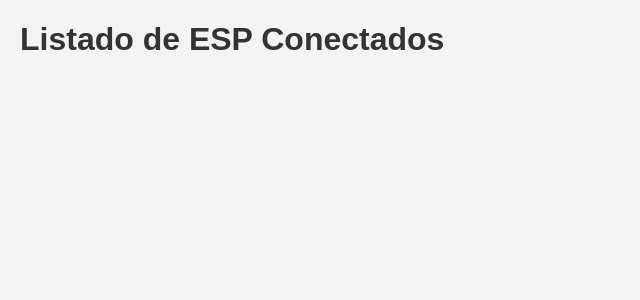
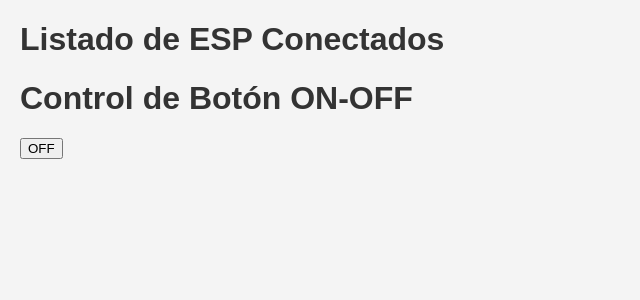
Before and after one commit to ivogabriel19/Smart_House, a Flask app: page / in a window 1280 px wide. Shown: the top 300 px of the page, without its empty margins (0-640 px from the left). Run offline with Flask 3, Linux system fonts and the light colour scheme; data that the repository does not hold is empty.

Commit message:
control de estado de un boton entre el front y el back

```diff
--- a/server/server.py
+++ b/server/server.py
@@ -5,6 +5,9 @@ app = Flask(__name__)
 
 # Diccionario para almacenar la IP y el estado de los ESP32 registrados
 esp32_devices = {}
+
+# Variable global para almacenar el estado del botón
+button_state = "OFF"
 
 @app.route('/')
 def index():
@@ -44,5 +47,13 @@ def send_command(device_id):
     else:
         return jsonify({"status": "error", "message": "Dispositivo no encontrado"}), 404
 
+@app.route('/update_button', methods=['POST'])
+def update_button():
+    global button_state
+    data = request.json  # Obtener los datos enviados desde el frontend
+    button_state = data.get('state', 'OFF')  # Obtener el estado del botón
+    print(f"Estado del botón recibido: {button_state}")
+    return jsonify({"message": "Estado del botón actualizado", "state": button_state})
+
 if __name__ == '__main__':
     app.run(host='0.0.0.0', port=5000)
--- a/server/static/script.js
+++ b/server/static/script.js
@@ -1,3 +1,5 @@
+let buttonState = "OFF";
+
 function fetchESPList() {
     fetch('/api/esp/list')
         .then(response => response.json())
@@ -25,5 +27,27 @@ function fetchESPList() {
         });
 }
 
+function toggleButtonState() {
+    // Cambia el estado del botón
+    buttonState = buttonState === "OFF" ? "ON" : "OFF";
+    document.getElementById('toggleButton').innerText = buttonState;
+
+    // Envía el estado del botón al servidor Flask
+    fetch('/update_button', {
+        method: 'POST',
+        headers: {
+            'Content-Type': 'application/json',
+        },
+        body: JSON.stringify({ state: buttonState }),
+    })
+    .then(response => response.json())
+    .then(data => {
+        console.log('Respuesta del servidor:', data);
+    })
+    .catch((error) => {
+        console.error('Error:', error);
+    });
+}
+
 // Llamar a la función para obtener la lista de ESP al cargar la página
 window.onload = fetchESPList;
--- a/server/templates/index.html
+++ b/server/templates/index.html
@@ -13,6 +13,10 @@
         <!-- Aquí se cargará el listado de ESP -->
     </ul>
 
+    <h1>Control de Botón ON-OFF</h1>
+    <button id="toggleButton" onclick="toggleButtonState()">OFF</button>
+
+
     <script src="{{ url_for('static', filename='script.js') }}"></script>
 </body>
 </html>
```
